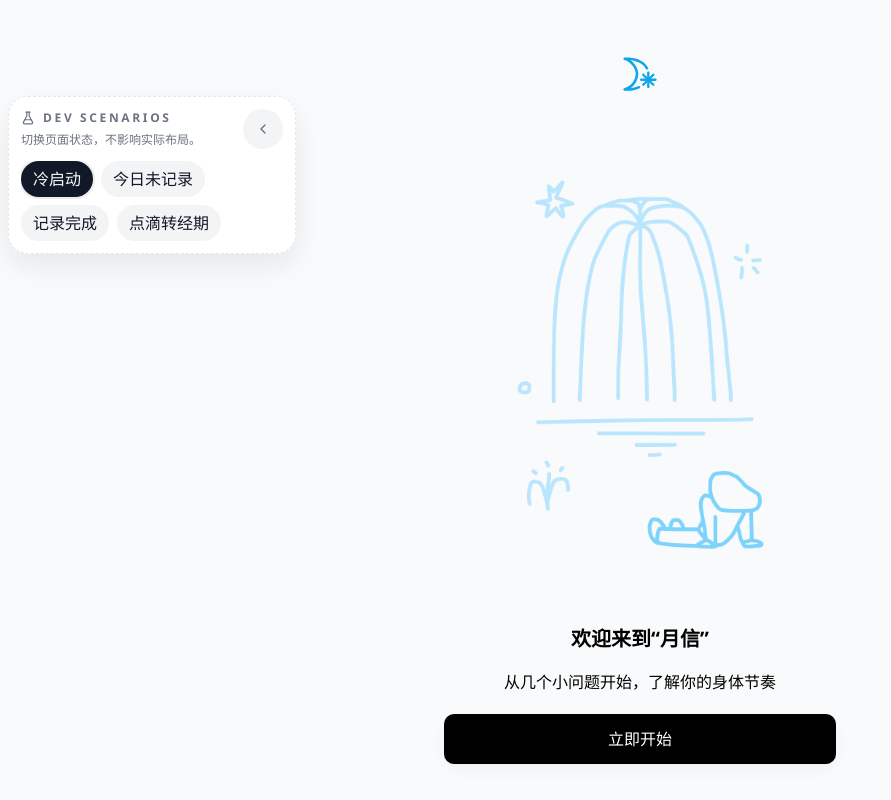
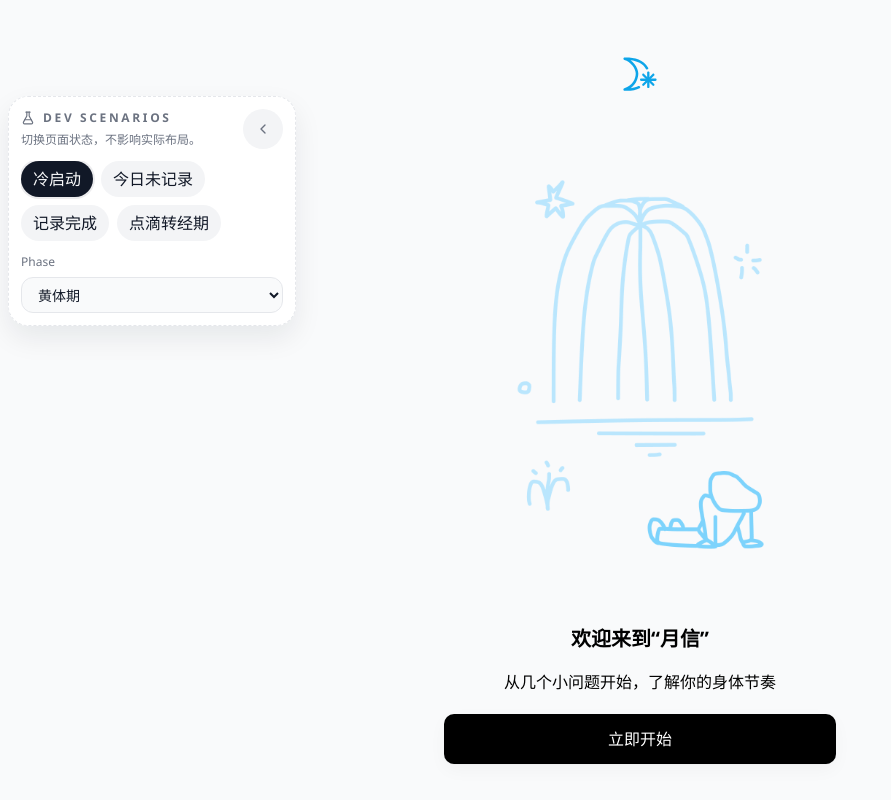
Before and after one commit to xiaoshanhe003/moonly, a React (Vite) app: page /today in a window 1280 px wide. Both pictures are taken after a click on the button "展开开发面板". Shown: the whole page, without its empty margins (0-891 px from the left). Built offline with nearby package versions, Linux system fonts and the light colour scheme.

Commit message:
Add phase override to dev scenarios

```diff
--- a/src/components/domain/dev-scenario-bar.tsx
+++ b/src/components/domain/dev-scenario-bar.tsx
@@ -1,13 +1,41 @@
 import { type PointerEvent, useEffect, useRef, useState } from "react";
 import { ChevronLeft, ChevronRight, FlaskConical } from "lucide-react";
-import { scenarios } from "../../mocks/scenarios";
+import { buildPhaseProfile, scenarios } from "../../mocks/scenarios";
 import { useCycleStore } from "../../features/cycle/store";
 import { cn } from "../../lib/utils";
 import { getOptionPillClass, uiTextStyles } from "../ui/styles";
+import { formatDateKey } from "../../lib/date";
+import type { AppScenario } from "../../features/cycle/types";
 
 const PANEL_GAP = 8;
 const DEFAULT_TOP = 96;
 const visibleScenarioKeys = ["first-run", "today-pending", "today-complete", "spotting-to-period"] as const;
+const phaseScenarioKeys = ["phase-menstrual", "phase-follicular", "phase-ovulation", "phase-luteal"] as const;
+const phaseDayByScenario = {
+  "phase-menstrual": 2,
+  "phase-follicular": 7,
+  "phase-ovulation": 14,
+  "phase-luteal": 21
+} as const;
+
+type PhaseScenarioKey = (typeof phaseScenarioKeys)[number];
+
+function buildDevScenarioEntries(scenario: AppScenario) {
+  const today = formatDateKey(new Date());
+  const current = scenarios[scenario];
+
+  if (scenario === "spotting-to-period" && current.entries) {
+    return Object.fromEntries(current.entries.map((entry) => [entry.date, entry]));
+  }
+
+  const todayEntry = current.entries?.find((entry) => entry.date === today) ?? current.entry;
+
+  if (todayEntry) {
+    return { [today]: todayEntry };
+  }
+
+  return { [today]: { date: today } };
+}
 
 function isInteractiveTarget(target: EventTarget | null) {
   return target instanceof Element && Boolean(target.closest("button, a, input, select, textarea"));
@@ -16,6 +44,7 @@ function isInteractiveTarget(target: EventTarget | null) {
 export function DevScenarioBar() {
   const activeScenario = useCycleStore((state) => state.activeScenario);
   const loadScenario = useCycleStore((state) => state.loadScenario);
+  const [selectedPhase, setSelectedPhase] = useState<PhaseScenarioKey>("phase-luteal");
   const [isCollapsed, setIsCollapsed] = useState(true);
   const panelRef = useRef<HTMLElement | null>(null);
   const dragStateRef = useRef({
@@ -110,6 +139,18 @@ export function DevScenarioBar() {
     dragStateRef.current.pointerId = null;
   };
 
+  const loadScenarioForSelectedPhase = (scenario: AppScenario) => {
+    if (scenario === "first-run") {
+      loadScenario(scenario);
+      return;
+    }
+
+    loadScenario(scenario, {
+      profile: buildPhaseProfile(phaseDayByScenario[selectedPhase]),
+      entries: buildDevScenarioEntries(scenario)
+    });
+  };
+
   return (
     <div className="pointer-events-none fixed inset-0 z-[60]">
       <aside
@@ -151,11 +192,12 @@ export function DevScenarioBar() {
 
         <div
           className={cn(
-            "flex flex-wrap items-center gap-2 overflow-hidden transition-[max-height,opacity] duration-300",
-            isCollapsed ? "max-h-0 opacity-0" : "max-h-72 opacity-100"
+            "grid gap-3 overflow-hidden transition-[max-height,opacity] duration-300",
+            isCollapsed ? "max-h-0 opacity-0" : "max-h-80 opacity-100"
           )}
           aria-hidden={isCollapsed}
         >
+          <div className="flex flex-wrap items-center gap-2">
             {visibleScenarioKeys.map((key) => {
               const scenario = scenarios[key];
 
@@ -163,7 +205,7 @@ export function DevScenarioBar() {
                 <button
                   key={key}
                   type="button"
-                onClick={() => loadScenario(key)}
+                  onClick={() => loadScenarioForSelectedPhase(key)}
                   className={cn(getOptionPillClass(activeScenario === key), uiTextStyles.xs, "px-3 py-1.5")}
                 >
                   {scenario.label}
@@ -171,6 +213,35 @@ export function DevScenarioBar() {
               );
             })}
           </div>
+
+          <label className="grid gap-1.5">
+            <span className={cn(uiTextStyles.xs, uiTextStyles.muted)}>Phase</span>
+            <select
+              value={selectedPhase}
+              onChange={(event) => {
+                const nextPhase = event.target.value as PhaseScenarioKey;
+                setSelectedPhase(nextPhase);
+
+                if (activeScenario !== "first-run") {
+                  loadScenario(activeScenario, {
+                    profile: buildPhaseProfile(phaseDayByScenario[nextPhase]),
+                    entries: buildDevScenarioEntries(activeScenario)
+                  });
+                }
+              }}
+              className={cn(
+                "h-9 w-full rounded-[var(--radius-sm)] border border-[color:var(--border)] bg-[color:var(--background)] px-3 text-[color:var(--foreground)] outline-none transition focus:border-[color:var(--border-strong)] focus:ring-2 focus:ring-[color:var(--ring-soft)]",
+                uiTextStyles.sm
+              )}
+            >
+              {phaseScenarioKeys.map((key) => (
+                <option key={key} value={key}>
+                  {scenarios[key].label}
+                </option>
+              ))}
+            </select>
+          </label>
+        </div>
       </aside>
     </div>
   );
--- a/src/components/domain/quick-log-card.tsx
+++ b/src/components/domain/quick-log-card.tsx
@@ -754,7 +754,6 @@ export function QuickLogCard({
   const energyColors = getPhaseEnergyColors(phase?.color);
   const flowQuestion = phaseLabel === "月经期" ? "今天经血量如何？" : "今天有经血吗？";
 
-  const hasSelectedBleeding = Boolean(bleedingLevel && bleedingLevel !== "none");
   const canShowPeriodSignal = canShowPeriodStartSignal(bleedingLevel, phaseLabel, entry?.periodSignal);
   const noSymptomSelected = entry?.symptoms !== undefined && entry.symptoms.length === 0;
   const hasSelectedSymptoms = entry?.symptoms !== undefined;
@@ -984,9 +983,8 @@ export function QuickLogCard({
               ))}
             </div>
           </div>
-          {hasSelectedBleeding ? (
+          {canShowPeriodSignal ? (
             <div className="flex shrink-0 flex-wrap items-center justify-between gap-3">
-              {canShowPeriodSignal ? (
               <label className="inline-flex min-h-11 items-center gap-3 text-sm font-medium text-[color:var(--foreground)]">
                 <input
                   type="checkbox"
@@ -1001,7 +999,6 @@ export function QuickLogCard({
                 />
                 <span>这是经期第一天</span>
               </label>
-              ) : null}
               <Button
                 variant="primary"
                 onClick={scheduleCompletion}
--- a/src/features/cycle/store.ts
+++ b/src/features/cycle/store.ts
@@ -12,7 +12,7 @@ type CycleState = {
   updateProfile: (patch: Partial<CycleProfile>) => void;
   updateEntry: (date: string, patch: Partial<DailyEntry>) => void;
   importEntries: (profile: CycleProfile, entries: Record<string, DailyEntry>, conflictMode: "skip" | "overwrite") => void;
-  loadScenario: (scenario: AppScenario) => void;
+  loadScenario: (scenario: AppScenario, override?: { profile?: CycleProfile | null; entries?: Record<string, DailyEntry> }) => void;
   reset: () => void;
 };
 
@@ -110,12 +110,12 @@ export const useCycleStore = create<CycleState>()(
             entries: mergedEntries
           };
         }),
-      loadScenario: (scenario) =>
+      loadScenario: (scenario, override) =>
         set(() => {
           const current = scenarios[scenario];
           return {
-            profile: current.profile,
-            entries: buildScenarioEntries(current),
+            profile: override?.profile ?? current.profile,
+            entries: override?.entries ?? buildScenarioEntries(current),
             activeScenario: scenario
           };
         }),
--- a/src/features/cycle/types.ts
+++ b/src/features/cycle/types.ts
@@ -29,4 +29,8 @@ export type AppScenario =
   | "today-in-progress"
   | "today-complete"
   | "spotting-to-period"
+  | "phase-menstrual"
+  | "phase-follicular"
+  | "phase-ovulation"
+  | "phase-luteal"
   | "calendar-forecast";
--- a/src/mocks/scenarios.ts
+++ b/src/mocks/scenarios.ts
@@ -8,6 +8,16 @@ function daysAgo(days: number) {
   const value = new Date(today);
   value.setDate(value.getDate() - days);
   return formatDateKey(value);
+}
+
+export function buildPhaseProfile(dayOfCycle: number): CycleProfile {
+  return {
+    lastPeriodStart: daysAgo(dayOfCycle - 1),
+    periodLength: 5,
+    cycleLength: 28,
+    isPeriodLengthEstimated: false,
+    isCycleLengthEstimated: false
+  };
 }
 
 const baseProfile: CycleProfile = {
@@ -120,6 +130,26 @@ export const scenarios: Record<
       }
     ]
   },
+  "phase-menstrual": {
+    label: "月经期",
+    profile: buildPhaseProfile(2),
+    entry: { date: isoToday }
+  },
+  "phase-follicular": {
+    label: "卵泡期",
+    profile: buildPhaseProfile(7),
+    entry: { date: isoToday }
+  },
+  "phase-ovulation": {
+    label: "排卵期",
+    profile: buildPhaseProfile(14),
+    entry: { date: isoToday }
+  },
+  "phase-luteal": {
+    label: "黄体期",
+    profile: buildPhaseProfile(21),
+    entry: { date: isoToday }
+  },
   "calendar-forecast": {
     label: "日历预测",
     profile: {
```
Lines whose indentation alone changed are shown as unchanged.
